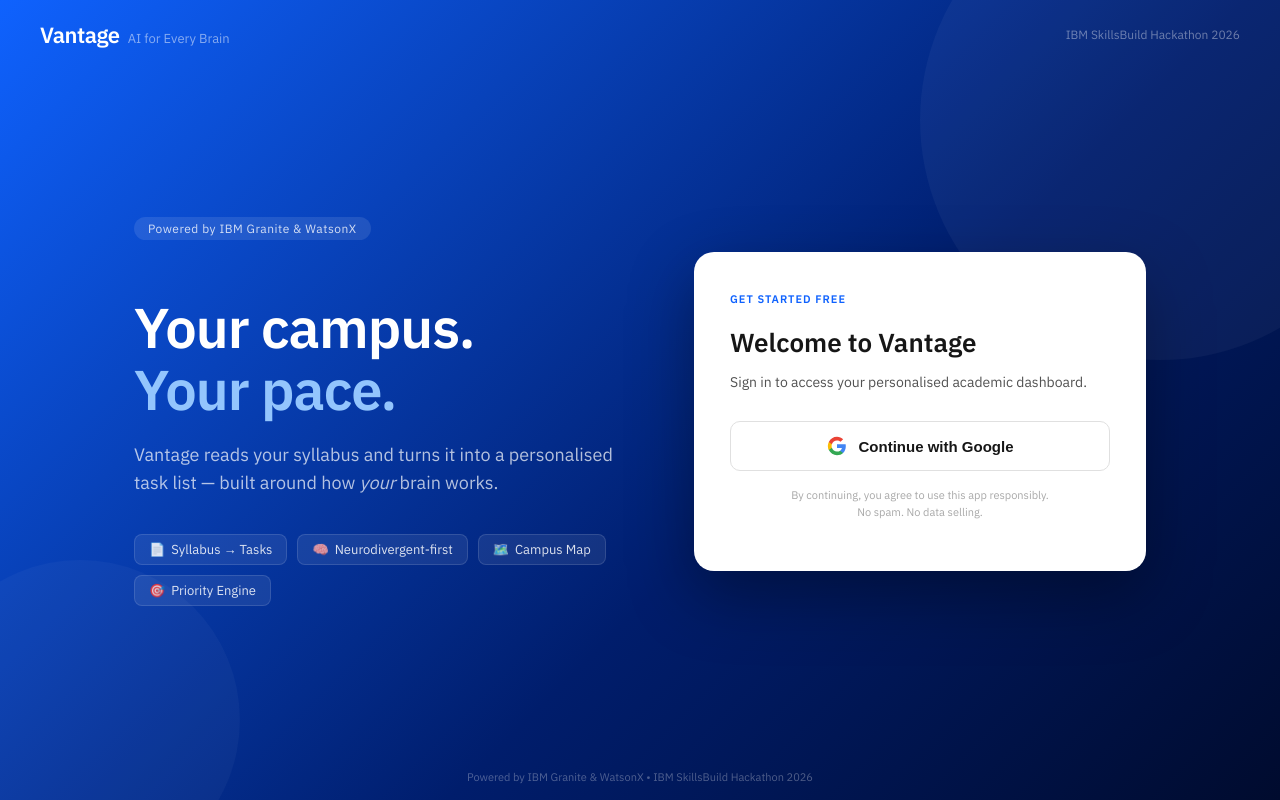
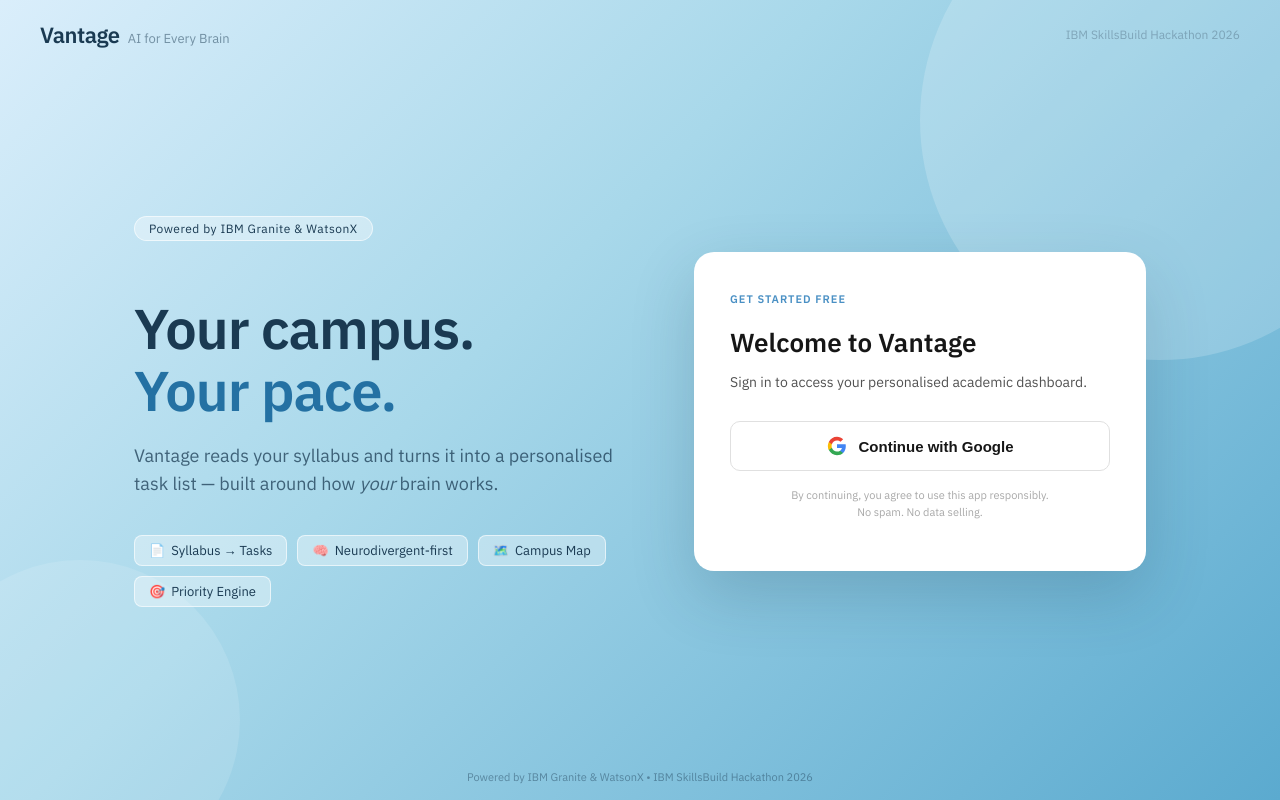
Before and after one commit to haresham15/IBMHack, a Next.js app: page / in a window 1280 px wide. Built offline with nearby package versions, Linux system fonts and the light colour scheme.

Commit message:
Fix landing page text colors for baby blue background

```diff
--- a/app/page.jsx
+++ b/app/page.jsx
@@ -13,7 +13,7 @@ export default function Home() {
   return (
     <div style={{
       minHeight: '100vh',
-      background: 'linear-gradient(135deg, #0F62FE 0%, #001D6C 60%, #000B2E 100%)',
+      background: 'linear-gradient(135deg, #DAEEFB 0%, #A8D8EA 40%, #5BAACF 100%)',
       fontFamily: 'IBM Plex Sans, sans-serif',
       display: 'flex',
       flexDirection: 'column',
@@ -24,12 +24,12 @@ export default function Home() {
       <div style={{
         position: 'absolute', top: '-120px', right: '-120px',
         width: '480px', height: '480px', borderRadius: '50%',
-        background: 'rgba(255,255,255,0.04)', pointerEvents: 'none'
+        background: 'rgba(255,255,255,0.18)', pointerEvents: 'none'
       }} />
       <div style={{
         position: 'absolute', bottom: '-80px', left: '-80px',
         width: '320px', height: '320px', borderRadius: '50%',
-        background: 'rgba(255,255,255,0.03)', pointerEvents: 'none'
+        background: 'rgba(255,255,255,0.12)', pointerEvents: 'none'
       }} />
 
       {/* Nav bar */}
@@ -37,10 +37,10 @@ export default function Home() {
         padding: '20px 40px', display: 'flex', alignItems: 'center', justifyContent: 'space-between'
       }}>
         <div style={{ display: 'flex', alignItems: 'baseline', gap: '8px' }}>
-          <span style={{ color: '#FFFFFF', fontWeight: 'bold', fontSize: '22px', letterSpacing: '-0.5px' }}>Vantage</span>
-          <span style={{ color: 'rgba(255,255,255,0.5)', fontSize: '13px' }}>AI for Every Brain</span>
+          <span style={{ color: '#1A3A52', fontWeight: 'bold', fontSize: '22px', letterSpacing: '-0.5px' }}>Vantage</span>
+          <span style={{ color: 'rgba(26,58,82,0.5)', fontSize: '13px' }}>AI for Every Brain</span>
         </div>
-        <div style={{ fontSize: '12px', color: 'rgba(255,255,255,0.4)' }}>IBM SkillsBuild Hackathon 2026</div>
+        <div style={{ fontSize: '12px', color: 'rgba(26,58,82,0.4)' }}>IBM SkillsBuild Hackathon 2026</div>
       </header>
 
       {/* Main content */}
@@ -51,20 +51,21 @@ export default function Home() {
         {/* Left: hero copy */}
         <div style={{ maxWidth: '480px', flex: '1 1 320px' }}>
           <div style={{
-            display: 'inline-block', backgroundColor: 'rgba(255,255,255,0.1)',
+            display: 'inline-block', backgroundColor: 'rgba(255,255,255,0.35)',
+            border: '1px solid rgba(255,255,255,0.6)',
             borderRadius: '20px', padding: '4px 14px', fontSize: '12px',
-            color: 'rgba(255,255,255,0.8)', marginBottom: '20px', letterSpacing: '0.5px'
+            color: '#1A3A52', marginBottom: '20px', letterSpacing: '0.5px'
           }}>
             Powered by IBM Granite &amp; WatsonX
           </div>
           <h1 style={{
-            fontSize: '56px', fontWeight: '800', color: '#FFFFFF',
+            fontSize: '56px', fontWeight: '800', color: '#1A3A52',
             lineHeight: 1.1, marginBottom: '20px', letterSpacing: '-1px'
           }}>
             Your campus.<br />
-            <span style={{ color: '#93C5FD' }}>Your pace.</span>
+            <span style={{ color: '#2471A3' }}>Your pace.</span>
           </h1>
-          <p style={{ fontSize: '18px', color: 'rgba(255,255,255,0.7)', lineHeight: 1.6, marginBottom: '36px' }}>
+          <p style={{ fontSize: '18px', color: 'rgba(26,58,82,0.75)', lineHeight: 1.6, marginBottom: '36px' }}>
             Vantage reads your syllabus and turns it into a personalised task list — built around how <em>your</em> brain works.
           </p>
 
@@ -78,10 +79,10 @@ export default function Home() {
             ].map(({ icon, label }) => (
               <div key={label} style={{
                 display: 'flex', alignItems: 'center', gap: '6px',
-                backgroundColor: 'rgba(255,255,255,0.08)',
-                border: '1px solid rgba(255,255,255,0.12)',
+                backgroundColor: 'rgba(255,255,255,0.35)',
+                border: '1px solid rgba(255,255,255,0.6)',
                 borderRadius: '8px', padding: '6px 14px',
-                fontSize: '13px', color: 'rgba(255,255,255,0.85)'
+                fontSize: '13px', color: '#1A3A52'
               }}>
                 <span>{icon}</span><span>{label}</span>
               </div>
@@ -94,10 +95,10 @@ export default function Home() {
           backgroundColor: '#FFFFFF',
           borderRadius: '20px',
           padding: '40px 36px',
-          boxShadow: '0 24px 64px rgba(0,0,0,0.35)',
+          boxShadow: '0 24px 64px rgba(26,58,82,0.2)',
           width: '100%', maxWidth: '380px', flex: '0 0 auto'
         }}>
-          <div style={{ fontSize: '11px', fontWeight: '600', color: '#0F62FE', letterSpacing: '1px', marginBottom: '12px', textTransform: 'uppercase' }}>
+          <div style={{ fontSize: '11px', fontWeight: '600', color: '#4A90C4', letterSpacing: '1px', marginBottom: '12px', textTransform: 'uppercase' }}>
             Get Started Free
           </div>
           <h2 style={{ fontSize: '26px', fontWeight: '800', color: '#161616', marginBottom: '8px', lineHeight: 1.2 }}>
@@ -118,7 +119,7 @@ export default function Home() {
               transition: 'all 150ms', marginBottom: '16px'
             }}
             onMouseEnter={e => {
-              e.currentTarget.style.borderColor = '#0F62FE'
+              e.currentTarget.style.borderColor = '#4A90C4'
               e.currentTarget.style.boxShadow = '0 4px 16px rgba(15,98,254,0.15)'
               e.currentTarget.style.transform = 'translateY(-1px)'
             }}
@@ -144,7 +145,7 @@ export default function Home() {
       </main>
 
       {/* Footer */}
-      <footer style={{ padding: '16px 40px', textAlign: 'center', fontSize: '11px', color: 'rgba(255,255,255,0.3)' }}>
+      <footer style={{ padding: '16px 40px', textAlign: 'center', fontSize: '11px', color: 'rgba(26,58,82,0.45)' }}>
         Powered by IBM Granite &amp; WatsonX • IBM SkillsBuild Hackathon 2026
       </footer>
     </div>
```
